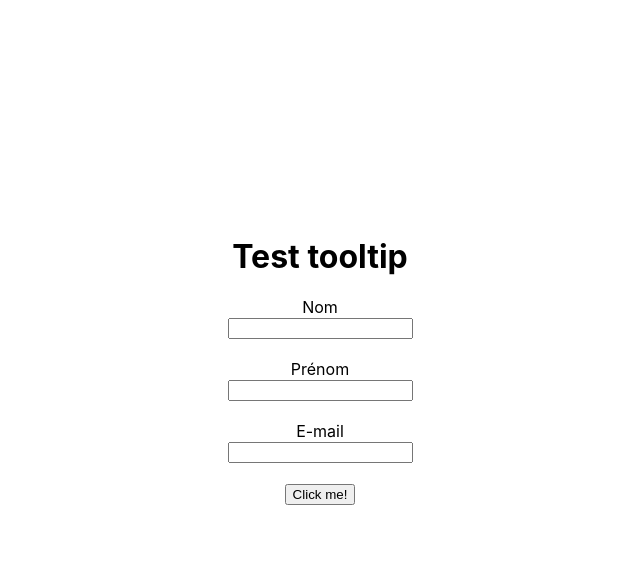
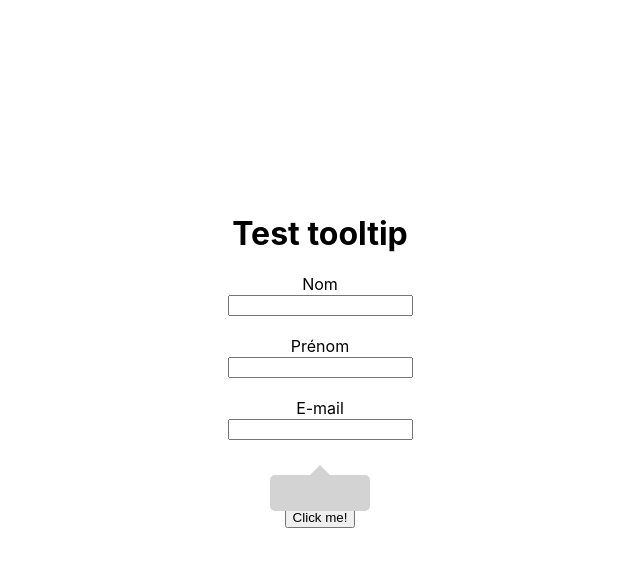
Before and after one commit to zelumine/tooltip-unkle, a React (Create React App) app: page / in a window 1280 px wide. Both pictures are taken after a click on the button "Click me!". Shown: the top 566 px of the page, without its empty margins (320-960 px from the left). Built offline with nearby package versions, Linux system fonts and the light colour scheme.

Commit message:
Last few changes for now

```diff
--- a/src/Components/Tooltip.jsx
+++ b/src/Components/Tooltip.jsx
@@ -53,7 +53,7 @@ const Tooltip = (props) => {
       left: calc(${parentPosition.left}px + 10px);
     `;
     else if (position === "top") positionStyle = "top: -10px;";
-    console.log(positionStyle);
+    //console.log(positionStyle);
   }
 
   return (
@@ -68,7 +68,7 @@ const Tooltip = (props) => {
         onBlur={() => setIsFocused(false)}          // remplace le "on focus out"
       >
         {showTooltip &&
-          <div className="tooltip-container" style={positionStyle} className={`${tooltipPosition} arrow-${arrowPosition}`}>{text}</div>
+          <div style={positionStyle} className={`tooltip-container ${tooltipPosition} arrow-${arrowPosition}`}>{text}</div>
         }
         {children}
       </div>
```
Also changed, not shown: 1 other file (tests, documents, lock files or other folders).
